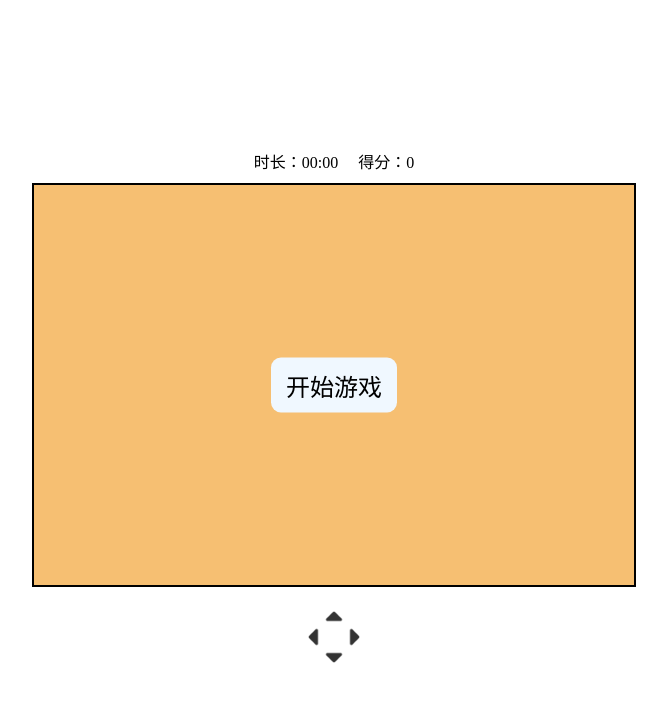
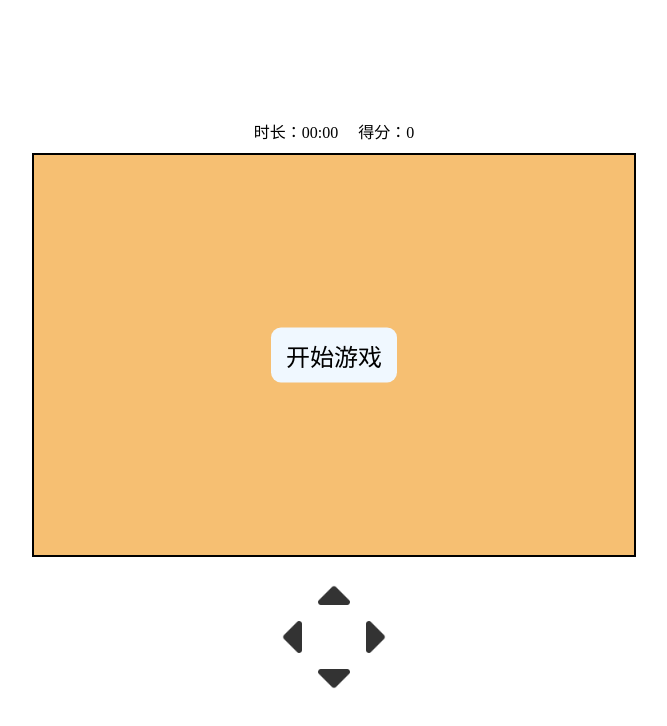
Before and after one commit to asbstty/asbstty.github.io, a website: page snake/index.html in a window 1280 px wide. Shown: the whole page, without its empty margins (314-981 px from the left). Drawn offline with Linux system fonts and the light colour scheme.

Commit message:
图标弄大一点

```diff
--- a/snake/snake.css
+++ b/snake/snake.css
@@ -41,36 +41,36 @@ head,body{
 }
 .game-control {
   margin-top: 20px;
-  width: 60px;
-  height: 60px;
+  width: 120px;
+  height: 120px;
   position: relative;
   display: 'none';
 }
 .arrow {
   position: absolute;
-  width: 20px;
-  height: 20px;
+  width: 40px;
+  height: 40px;
 }
 .up {
   top: 0;
   left: 50%;
-  margin-left: -10px;
+  margin-left: -20px;
   transform: rotate(180deg);
 }
 .down {
   left: 50%;
   bottom: 0;
-  margin-left: -10px;
+  margin-left: -20px;
 }
 .left {
   left: 0;
   top: 50%;
-  margin-top: -10px;
+  margin-top: -20px;
   transform: rotate(90deg);
 }
 .right {
   right: 0;
   top: 50%;
-  margin-top: -10px;
+  margin-top: -20px;
   transform: rotate(-90deg);
 }
```
